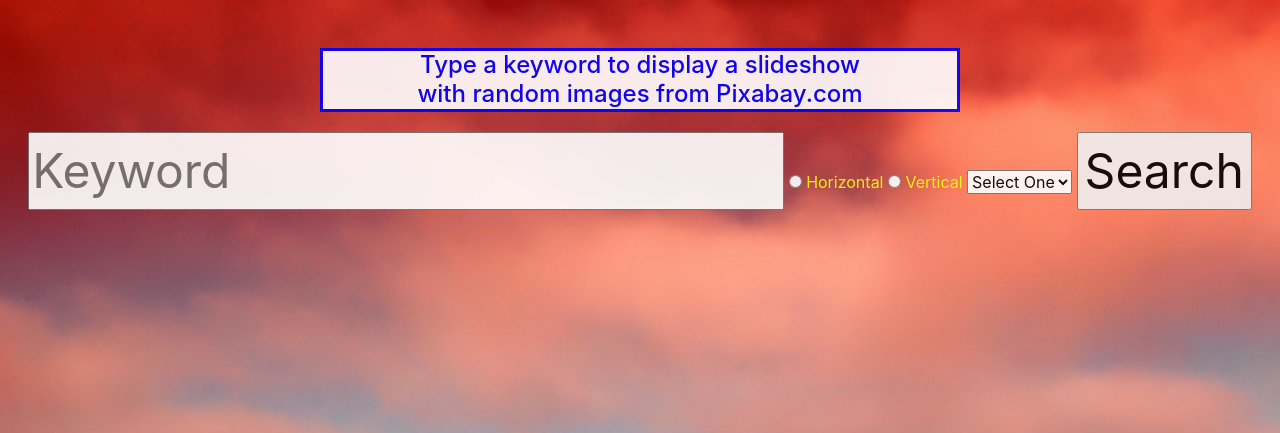
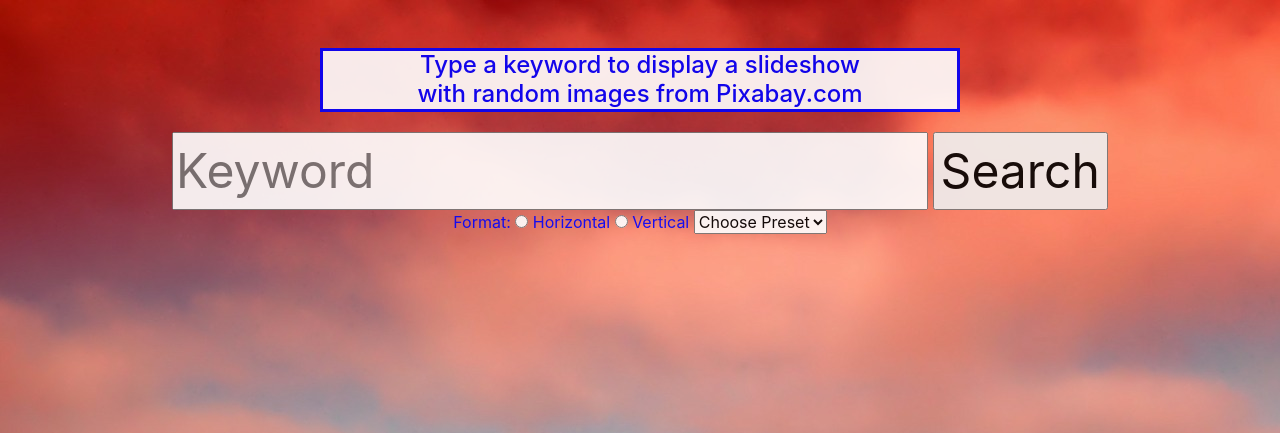
Before and after one commit to Verterax/cst336, a PHP site: page /lab3/index.php in a window 1280 px wide. Shown: the top 433 px of the page. Run offline with PHP 8.4, Linux system fonts and the light colour scheme; some libraries are stand-ins or nearby versions.

Commit message:
Lab3 push

```diff
--- a/lab3/css/styles.css
+++ b/lab3/css/styles.css
@@ -2,12 +2,16 @@ body {
     opacity:0.9;
     width:100%;
     text-align:center;
-    color:yellow;
+    color:blue;
 }
 
 input {
     font-size: 3em;
     color: black;
+}
+
+#chooseLayout {
+    color: blue;
 }
 
 #carousel-example-generic {
--- a/lab3/index.php
+++ b/lab3/index.php
@@ -45,7 +45,7 @@
     <body>
         <br/><br/>
         <?php
-            if (isset($imageURLs) && empty($_GET['keyword']) && empty($_GET['catagory']))
+            if (isset($_GET['keyword']) && isset($_GET['keyword']) && empty($_GET['keyword']) && empty($_GET['catagory']))
             {
                 echo "<h3>Please enter a keyword or select a catagory.</h3>";
                 echo '<a href="index.php"><button class="btn btn-danger">Go Back</button></a>';
@@ -58,6 +58,9 @@
                 <!--HTML GOES HERE-->
                 <form method="GET">
                     <input type="text" name="keyword" placeholder="Keyword" value=""/>
+                    <input type="submit" value="Search"/> <br/>
+
+                    <label for="layout">Format: </label>
                     <input type="radio" name="layout" value="horizontal" id="hlayout" >
                     <label for="hlayout"> Horizontal </label>
 
@@ -65,13 +68,12 @@
                     <label for="vlayout"> Vertical </label>
 
                     <select name="catagory">
-                        <option value ="">Select One</option>
+                        <option value ="">Choose Preset</option>
                         <option value="sea">Sea</option>
                         <option value="forest">Forest</option>
                         <option value="mountain">Mountain</option>
                         <option value="snow">Snow</option>
                     </select>
-                    <input type="submit" value="Search"/>
                 </form>
 
                 <?php
```
